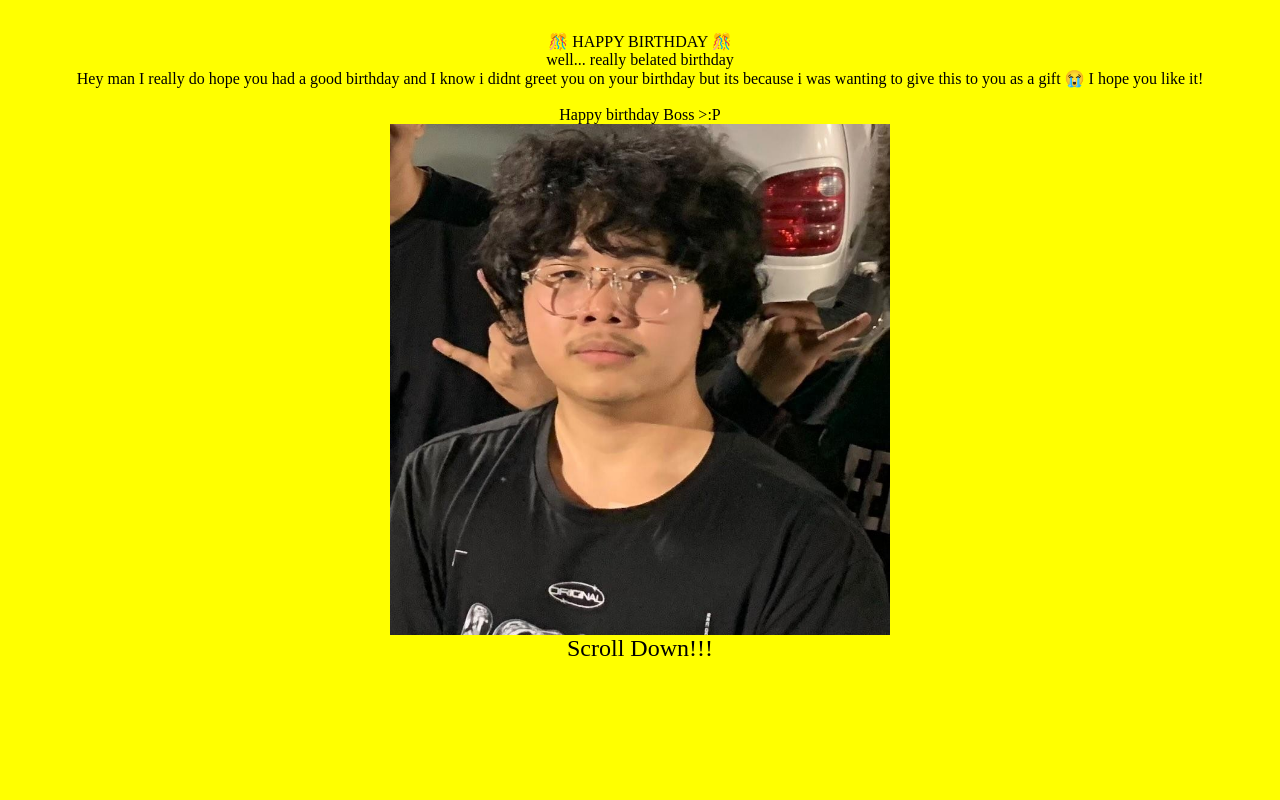
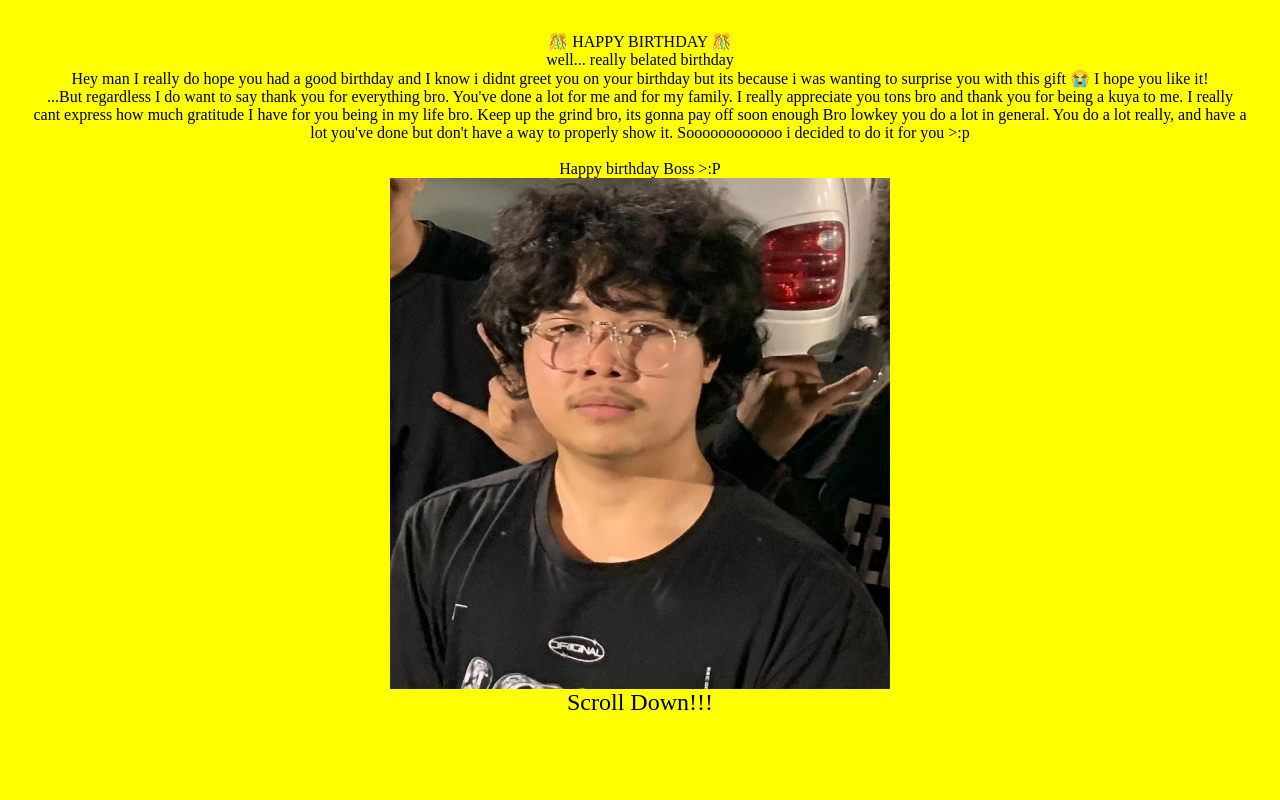
Before and after one commit to LilShopao/Chris-s-Portfolio, a plain HTML site: page index.html in a window 1280 px wide. Shown: the top 800 px of the page. Drawn offline with Linux system fonts and the light colour scheme.

Commit message:
Update index.html

```diff
--- a/index.html
+++ b/index.html
@@ -15,7 +15,10 @@
     <div class="CardPart">
         <div id="words">🎊 HAPPY BIRTHDAY 🎊</div>
         <div id="words">well... really belated birthday</div>
-        <div id="words">Hey man I really do hope you had a good birthday and I know i didnt greet you on your birthday but its because i was wanting to give this to you as a gift 😭 I hope you like it!</div>
+        <div id="words">Hey man I really do hope you had a good birthday and I know i didnt greet you on your birthday but its because i was wanting to surprise you with this gift 😭 I hope you like it!</div>
+        <div id="words">...But regardless I do want to say thank you for everything bro. You've done a lot for me and for my family. I really appreciate you tons bro and thank you for being a kuya to me.
+            I really cant express how much gratitude I have for you being in my life bro. Keep up the grind bro, its gonna pay off soon enough
+            Bro lowkey you do a lot in general. You do a lot really, and have a lot you've done but don't have a way to properly show it. Soooooooooooo i decided to do it for you >:p</div>
         <br>
         <div id="words">Happy birthday Boss >:P</div>
         <img class="birthday-photo" src="portfolioImg2.jpg" alt="Cutie Patootie">
```
